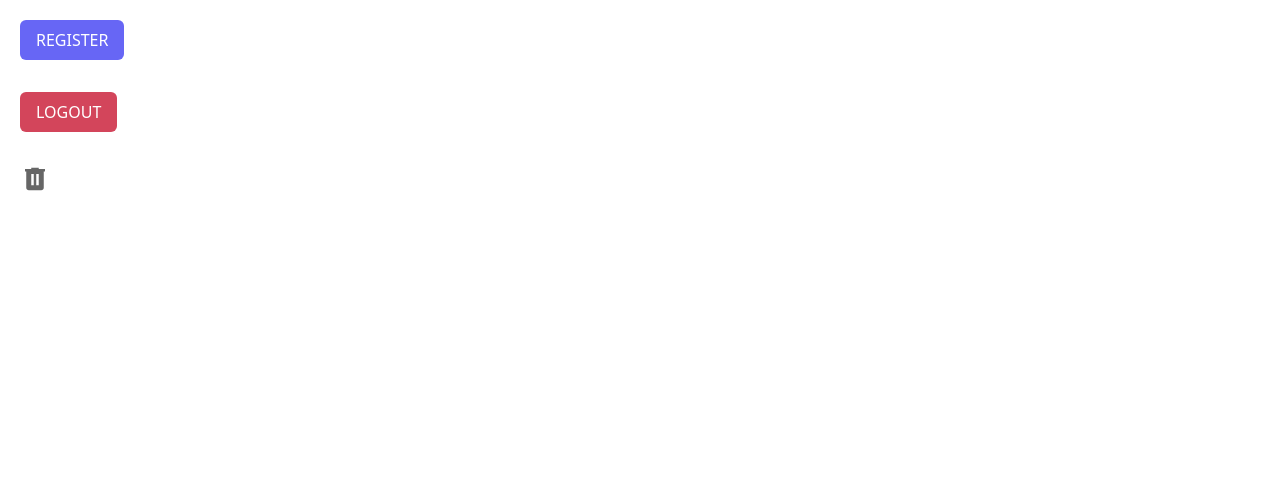
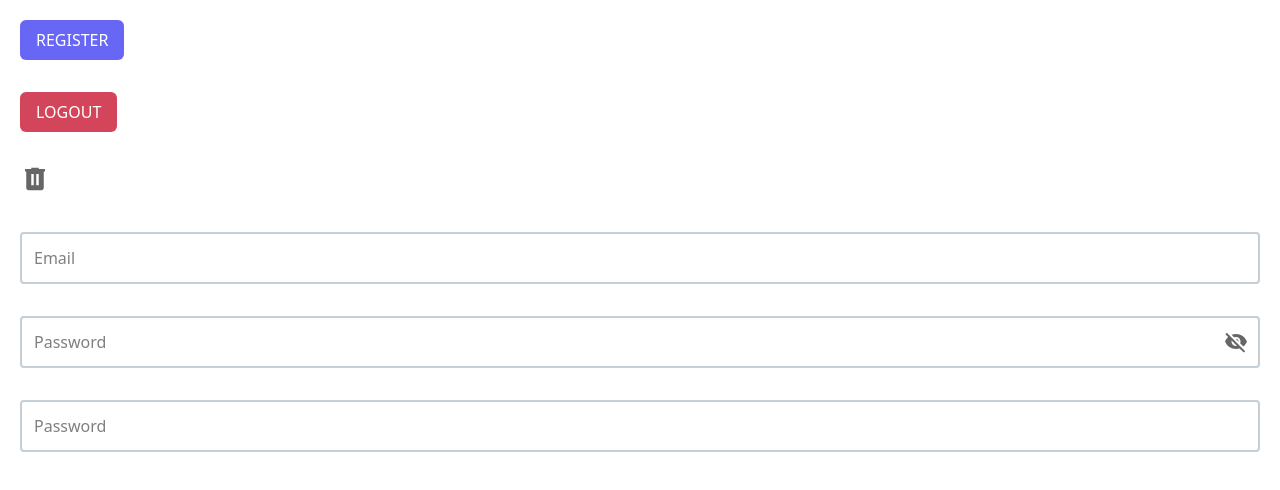
Before and after one commit to pallobpoddar/teebay, a React app in the folder client/: page / in a window 1280 px wide. Shown: the top 490 px of the page. Built offline with nearby package versions, Linux system fonts and the light colour scheme; the HTML template or start-up script is replaced by a standard one.

Commit message:
feat: design Input in client

```diff
--- a/client/src/App.tsx
+++ b/client/src/App.tsx
@@ -1,5 +1,6 @@
 import Button from "./components/atoms/Button";
 import DeleteIcon from "./assets/icons/delete-icon.svg?react";
+import Input from "./components/atoms/Input";
 
 function App() {
   return (
@@ -15,6 +16,17 @@ function App() {
       <Button onClick={() => {}}>
         <DeleteIcon />
       </Button>
+      <div className="p-4"></div>
+      <Input placeholder="Email" type="email" autocomplete="on" />
+      <div className="p-4"></div>
+      <Input
+        placeholder="Password"
+        type="password"
+        autocomplete="on"
+        includePasswordIcon
+      />
+      <div className="p-4"></div>
+      <Input placeholder="Password" type="password" autocomplete="on" />
     </>
   );
 }
--- /dev/null
+++ b/client/src/components/atoms/Input.tsx
@@ -0,0 +1,45 @@
+import { useState } from "react";
+import VisibilityIcon from "../../assets/icons/visibility-icon.svg?react";
+import VisibilityOffIcon from "../../assets/icons/visibility-off-icon.svg?react";
+
+type Props = {
+  placeholder?: string;
+  type?: "text" | "email" | "password" | "datetime-local";
+  autocomplete?: string;
+  includePasswordIcon?: boolean;
+  field?: any;
+};
+
+const Input = (props: Props) => {
+  const [inputType, setInputType] = useState(props.type);
+
+  const togglePasswordVisibility = () => {
+    setInputType((prevType) => (prevType === "password" ? "text" : "password"));
+  };
+
+  return (
+    <div className="relative flex items-center">
+      <input
+        className="border-2 border-gray p-3 w-full rounded-sm"
+        type={inputType}
+        placeholder={props.placeholder}
+        autoComplete={props.autocomplete}
+        {...props.field}
+      />
+      {props.includePasswordIcon && (
+        <span
+          className="absolute right-3 cursor-pointer"
+          onClick={togglePasswordVisibility}
+        >
+          {inputType === "password" ? (
+            <VisibilityOffIcon />
+          ) : (
+            <VisibilityIcon />
+          )}
+        </span>
+      )}
+    </div>
+  );
+};
+
+export default Input;
--- a/client/src/index.css
+++ b/client/src/index.css
@@ -3,6 +3,7 @@
 @theme {
   --color-purple: #6766f5;
   --color-raspberry: #d3455b;
+  --color-gray: #c3cfd9;
 }
 
 html {
```
Also changed, not shown: client/src/assets/icons/visibility-icon.svg (added), client/src/assets/icons/visibility-off-icon.svg (added).
